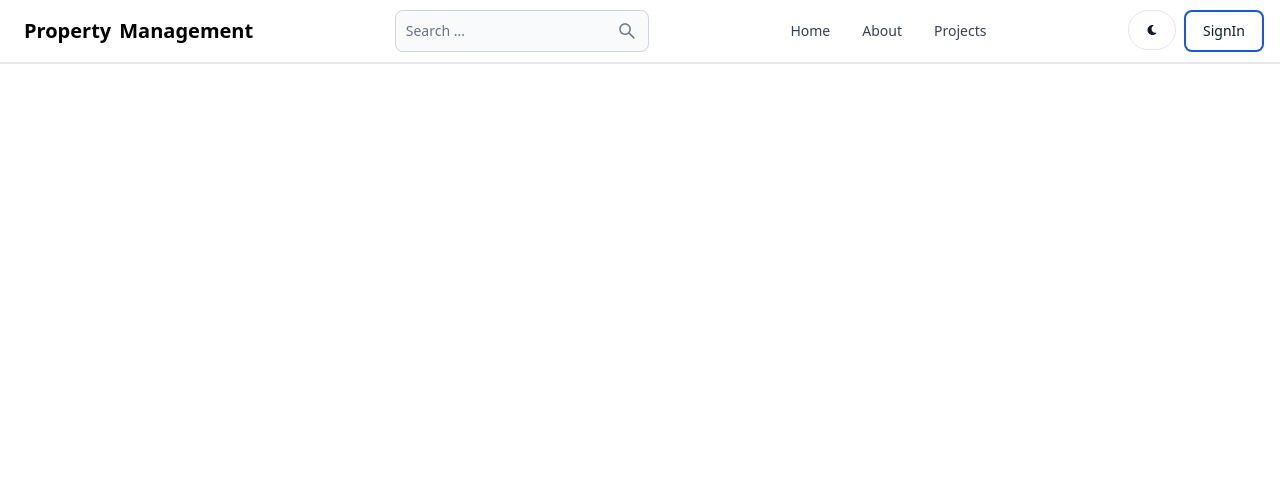
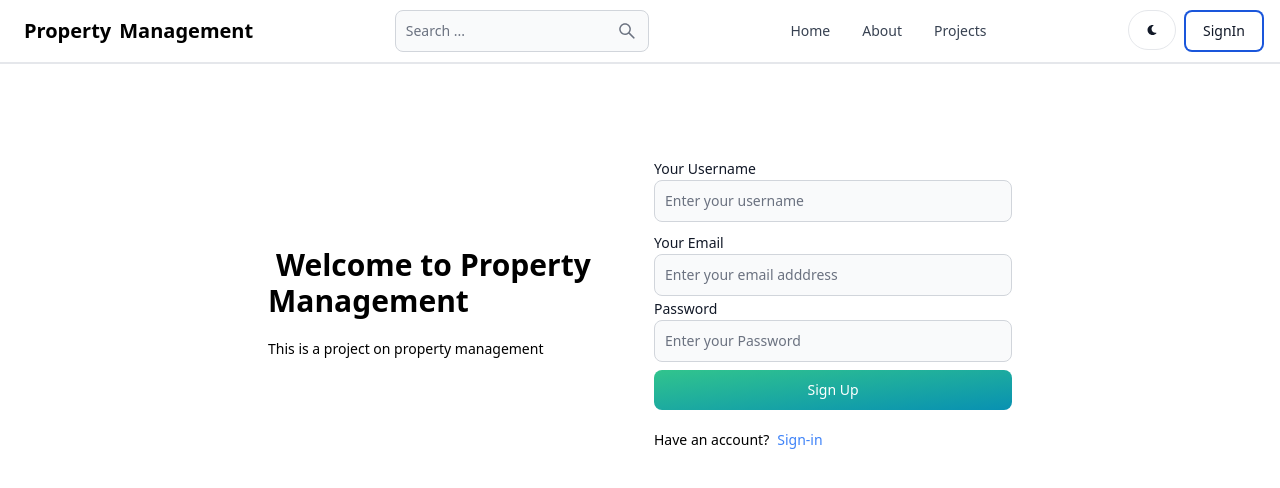
Before and after one commit to TarundeepNagla/PropMgmt-Project, a React (Vite) app in the folder client/: page /signup in a window 1280 px wide. Shown: the top 488 px of the page. Built offline with nearby package versions, Linux system fonts and the light colour scheme.

Commit message:
complete sign up page UI

```diff
--- a/client/src/App.jsx
+++ b/client/src/App.jsx
@@ -17,8 +17,8 @@ export default function App() {
         <Route path='/about' element={<About />} />
         <Route path='/dashboard' element={<Dashboard />} />
         <Route path='/projects' element={<Projects />} />
-        <Route path='/sign-in' element={<SignIn />} />
-        <Route path='/sign-up' element={<SignUp />} />
+        <Route path='/signin' element={<SignIn />} />
+        <Route path='/signup' element={<SignUp />} />
       </Routes>
     </BrowserRouter>
   );
--- a/client/src/pages/SignUp.jsx
+++ b/client/src/pages/SignUp.jsx
@@ -1,7 +1,72 @@
 import React from 'react'
+import { Link, useLocation } from 'react-router-dom';
+import { Button, Checkbox, Label, TextInput } from 'flowbite-react';
 
 export default function SignUp() {
   return (
-    <div>SignUp</div>
+    <div className='min-h-screen mt-20'>
+      <div className='flex p-3 max-w-3xl gap-7 mx-auto flex-col md:flex-row md:items-center'>
+        {/* left side */}
+        <div className='flex-1'>
+          <Link
+          to='/'
+          className='text-3xl font-bold dark:text-white' >
+            <span className='px-2 py-1' color='blue' outlined >
+              Welcome to
+            </span>
+          Property Management
+          </Link>
+          <p className='text-sm mt-5'>
+            This is a project on property management
+          </p>
+        </div>
+        {/* right side */}
+
+        <div className='flex-1'>
+          <form className='flex flex-col gap-2'>
+            <div>
+            <Label value="Your Username" />
+            <TextInput
+              type='text'
+              placeholder='Enter your username'
+              id='username'
+              required
+            />
+            </div>
+            <div>
+            <Label value="Your Email" />
+            <TextInput
+              type='text'
+              placeholder='Enter your email adddress'
+              id='email'
+              required
+            />
+            <div>
+            <Label value="Password" />
+            <TextInput
+              type='text'
+              placeholder='Enter your Password'
+              id='password'
+              required
+            />
+            </div>
+            </div>
+            <Button type='submit' gradientDuoTone="greenToBlue">
+              Sign Up
+            </Button>
+          </form>
+          <div className='flex gap-2 text-sm mt-5'>
+            <span>Have an account?</span>
+            <Link
+              to="/signin"
+              className='text-blue-500' >
+                Sign-in
+
+              </Link>
+          </div>
+        </div>
+      </div>
+    </div>
+
   )
 }
```
Also changed, not shown: 1 other file (tests, documents, lock files or other folders).
